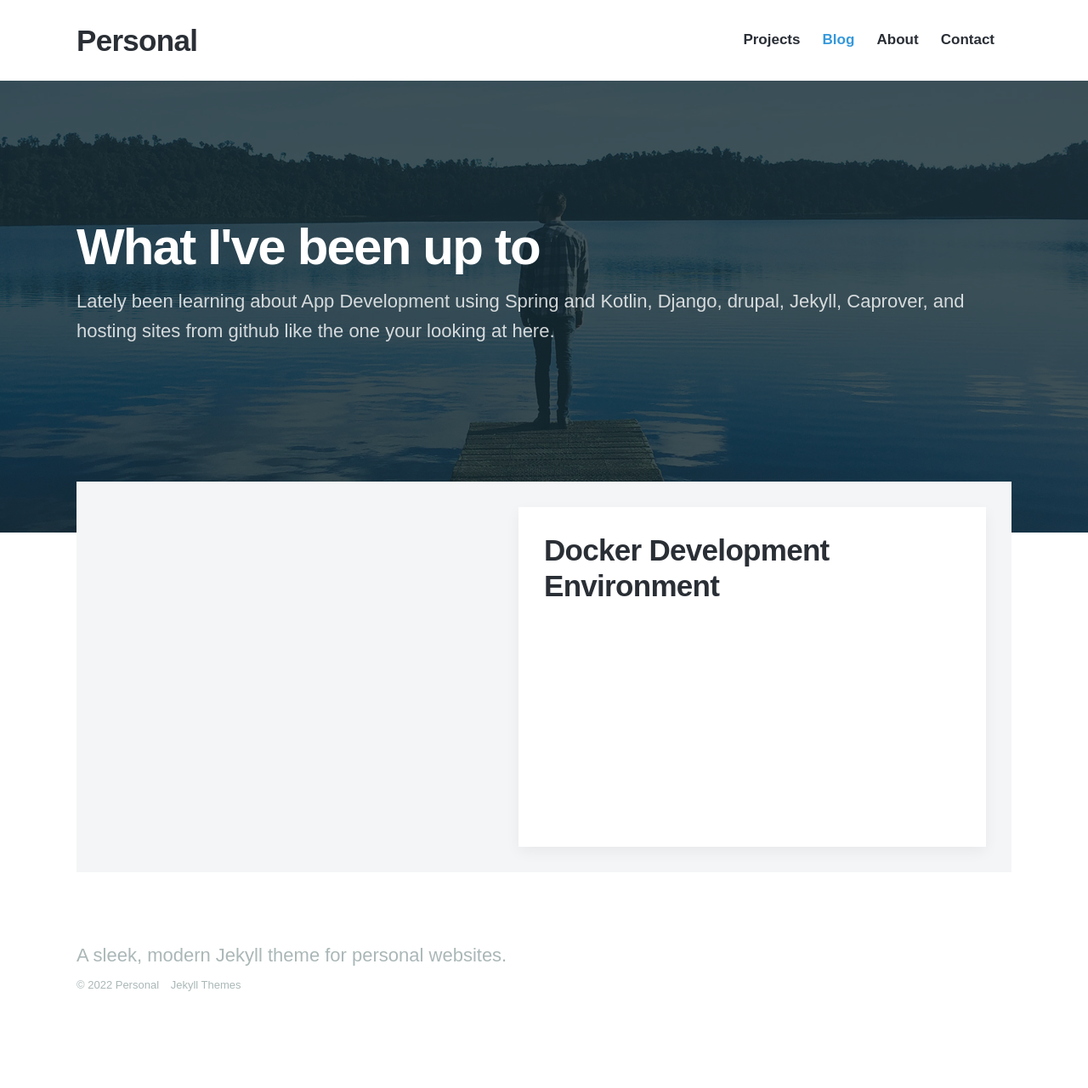
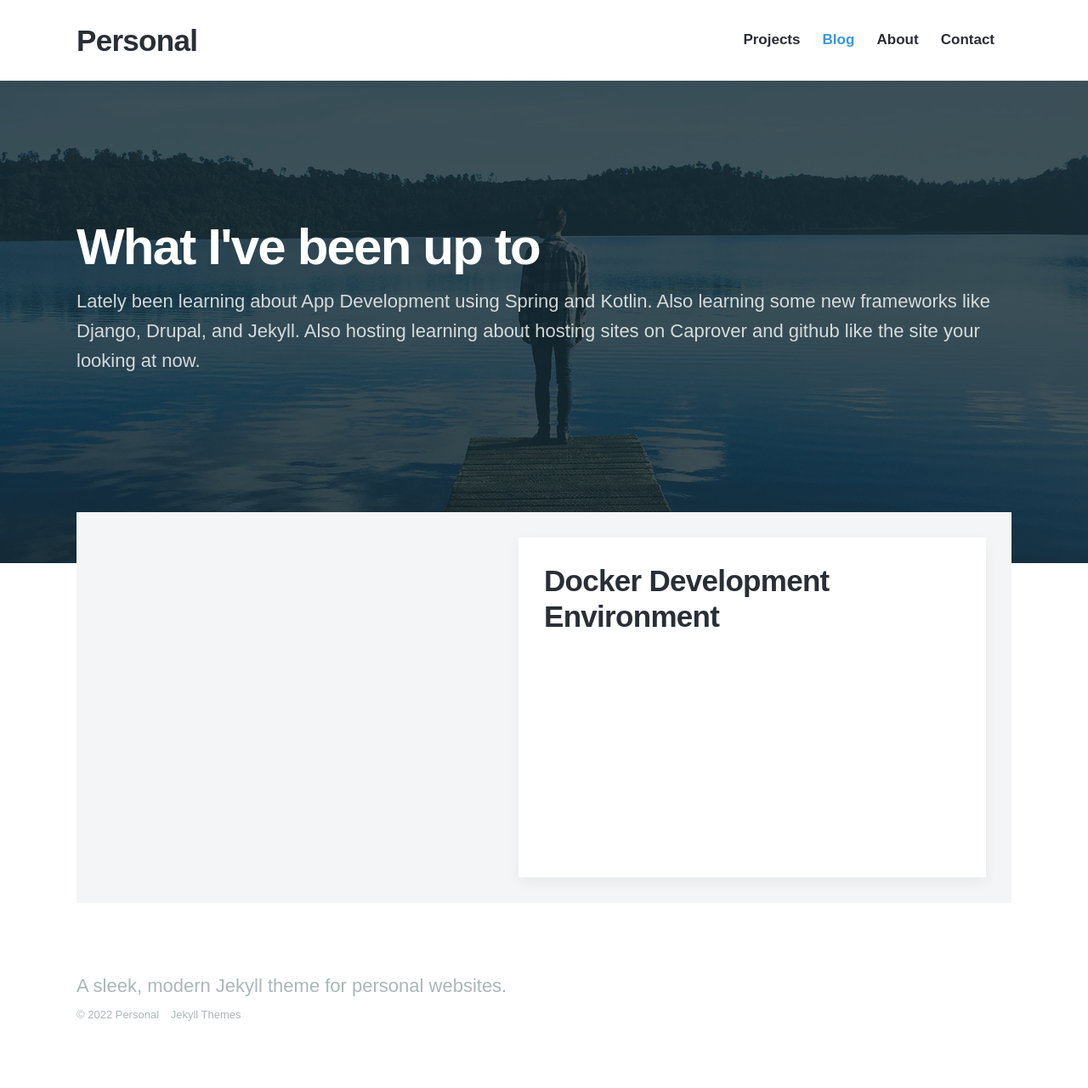
Before and after one commit to sjackson4430/portfolio, a Jekyll site: the page built from blog/index.html, in a window 1280 px wide. Shown: the whole page at 85% size. Built offline with Jekyll 4.4.1, drawn with Linux system fonts in a browser that asks for light colours; nearby versions of some CDN libraries; some web fonts are replaced; the list of posts is cut into pages by our own code; before the commit the page ends 1246 px from its top, so only the background shows below that.

Commit message:
commit by author

```diff
--- a/blog/index.html
+++ b/blog/index.html
@@ -14,7 +14,7 @@ featured_image: /images/demo/blog.jpg
 	<div class="wrap">
 
 		<h1>What I've been up to</h1>
-		<p>Lately been learning about App Development using Spring and Kotlin, Django, drupal, Jekyll, Caprover, and hosting sites from github like the one your looking at here.</p>
+		<p>Lately been learning about App Development using Spring and Kotlin.  Also learning some new frameworks like Django, Drupal, and Jekyll.  Also hosting learning about hosting sites on Caprover and github like the site your looking at now.</p>
 
 	</div>
 
```
